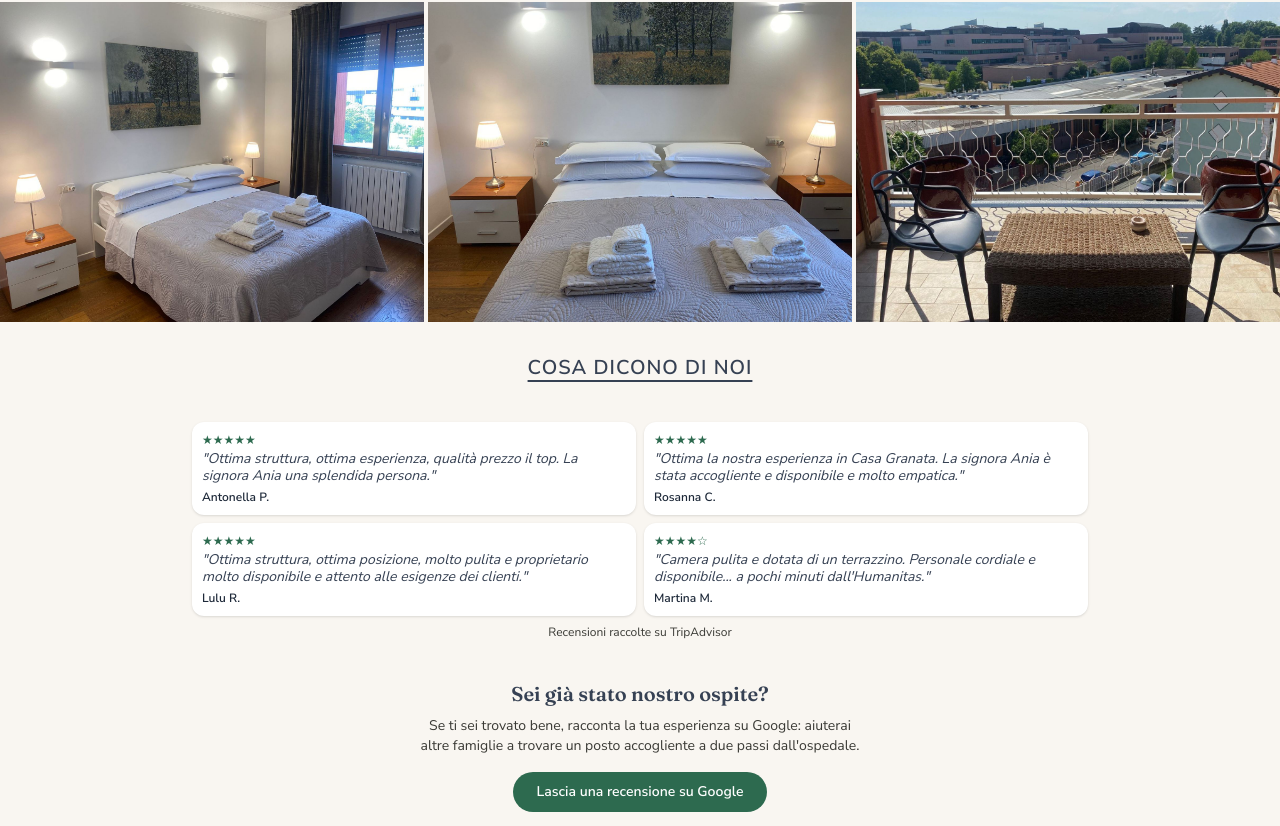
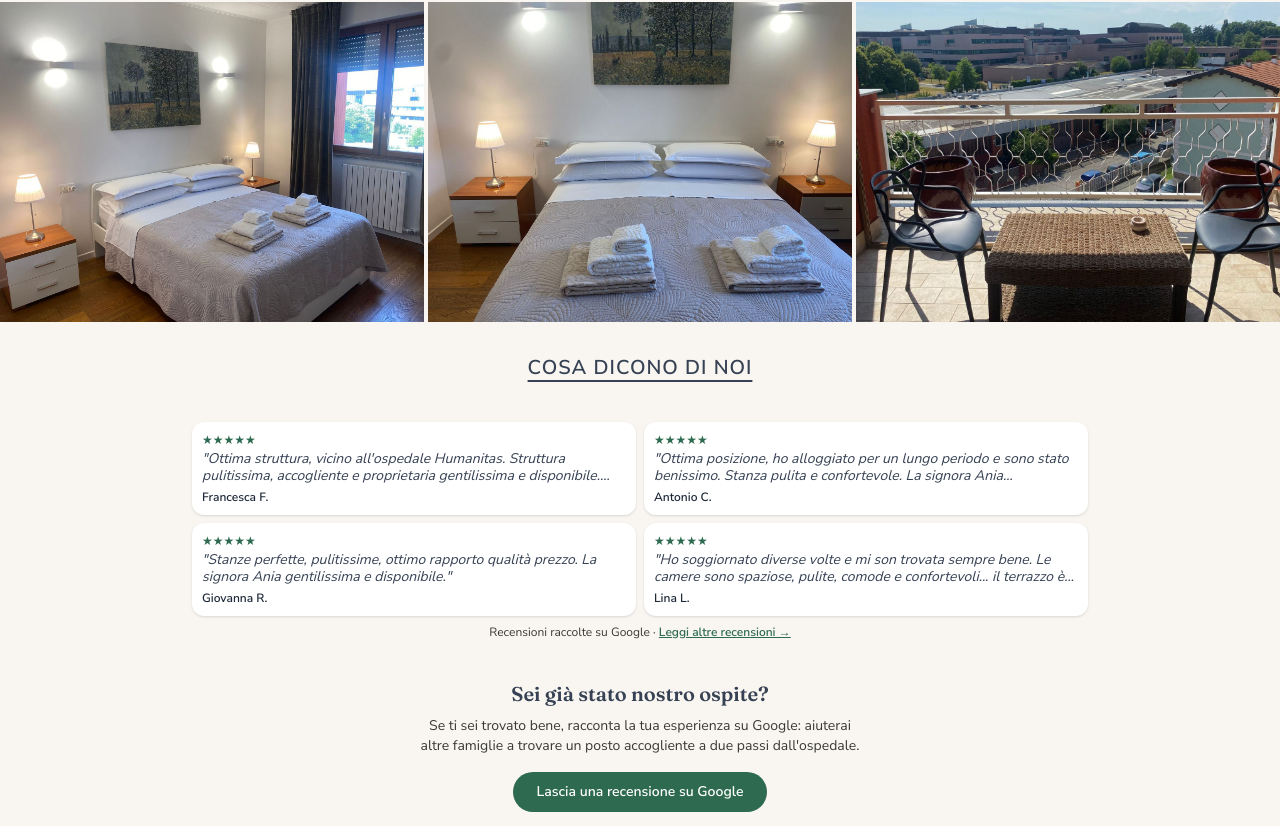
Before and after one commit to CasaAnia/sito-casaania, a Next.js app: page / in a window 1280 px wide. Shown: the part 381-1207 px from the top of the page. Built offline with nearby package versions, Linux system fonts and the light colour scheme.

Commit message:
Sostituisci recensioni TripAdvisor con recensioni Google in home

```diff
--- a/app/page.tsx
+++ b/app/page.tsx
@@ -56,24 +56,24 @@ const rooms = [
 
 const testimonials = [
   {
-    name: 'Antonella P.',
+    name: 'Francesca F.',
     rating: 5,
-    text: 'Ottima struttura, ottima esperienza, qualità prezzo il top. La signora Ania una splendida persona.',
+    text: "Ottima struttura, vicino all'ospedale Humanitas. Struttura pulitissima, accogliente e proprietaria gentilissima e disponibile. Consigliatissimo.",
   },
   {
-    name: 'Rosanna C.',
+    name: 'Antonio C.',
     rating: 5,
-    text: 'Ottima la nostra esperienza in Casa Granata. La signora Ania è stata accogliente e disponibile e molto empatica.',
+    text: 'Ottima posizione, ho alloggiato per un lungo periodo e sono stato benissimo. Stanza pulita e confortevole. La signora Ania gentilissima.',
   },
   {
-    name: 'Lulu R.',
+    name: 'Giovanna R.',
     rating: 5,
-    text: 'Ottima struttura, ottima posizione, molto pulita e proprietario molto disponibile e attento alle esigenze dei clienti.',
+    text: 'Stanze perfette, pulitissime, ottimo rapporto qualità prezzo. La signora Ania gentilissima e disponibile.',
   },
   {
-    name: 'Martina M.',
-    rating: 4,
-    text: "Camera pulita e dotata di un terrazzino. Personale cordiale e disponibile... a pochi minuti dall'Humanitas.",
+    name: 'Lina L.',
+    rating: 5,
+    text: 'Ho soggiornato diverse volte e mi son trovata sempre bene. Le camere sono spaziose, pulite, comode e confortevoli... il terrazzo è grazioso, con vista panoramica.',
   },
 ]
 
@@ -172,7 +172,12 @@ export default function Home() {
               </div>
             ))}
           </div>
-          <p className="text-center text-[#3a3a35] text-xs mt-2">Recensioni raccolte su TripAdvisor</p>
+          <p className="text-center text-[#3a3a35] text-xs mt-2">
+            Recensioni raccolte su Google ·{' '}
+            <Link href="/recensioni" className="underline font-semibold" style={{ color: '#2d6a4f' }}>
+              Leggi altre recensioni →
+            </Link>
+          </p>
 
           <div className="text-center mt-10">
             <p className="font-display text-xl font-semibold text-gray-700 mb-2">Sei già stato nostro ospite?</p>
```
